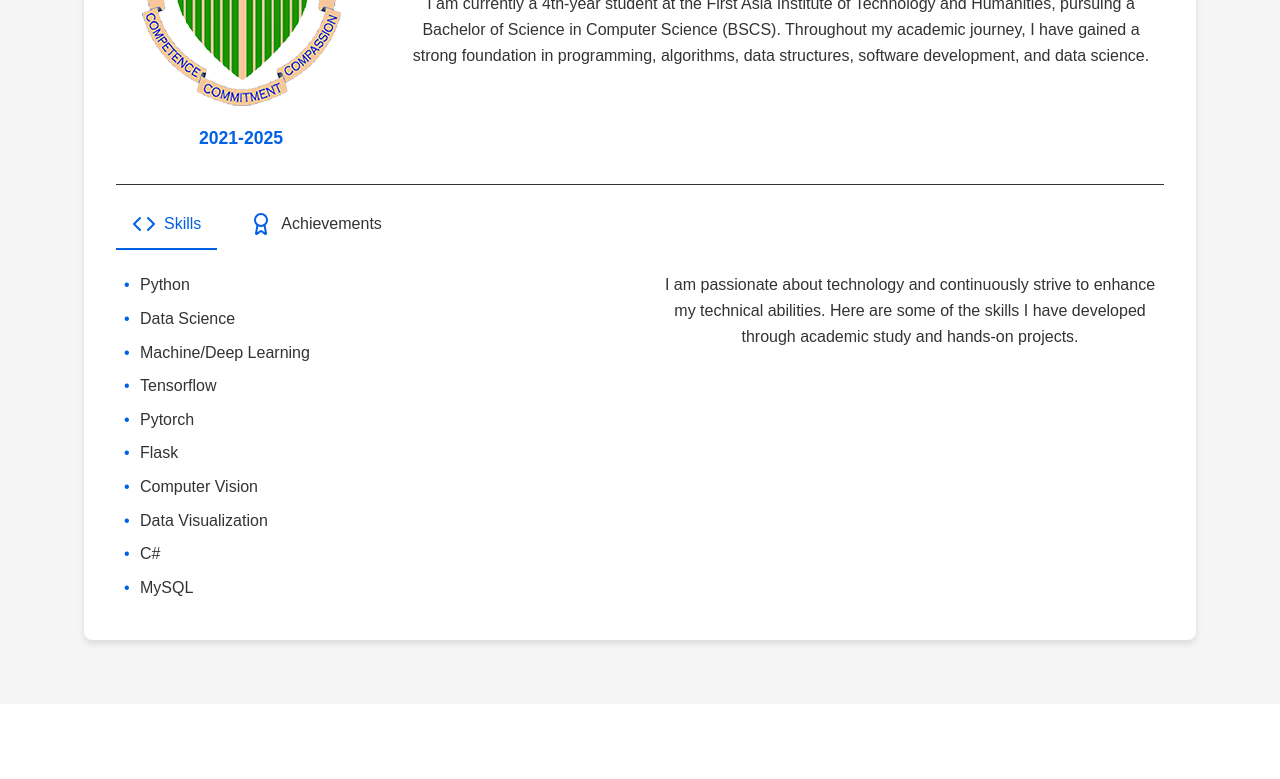
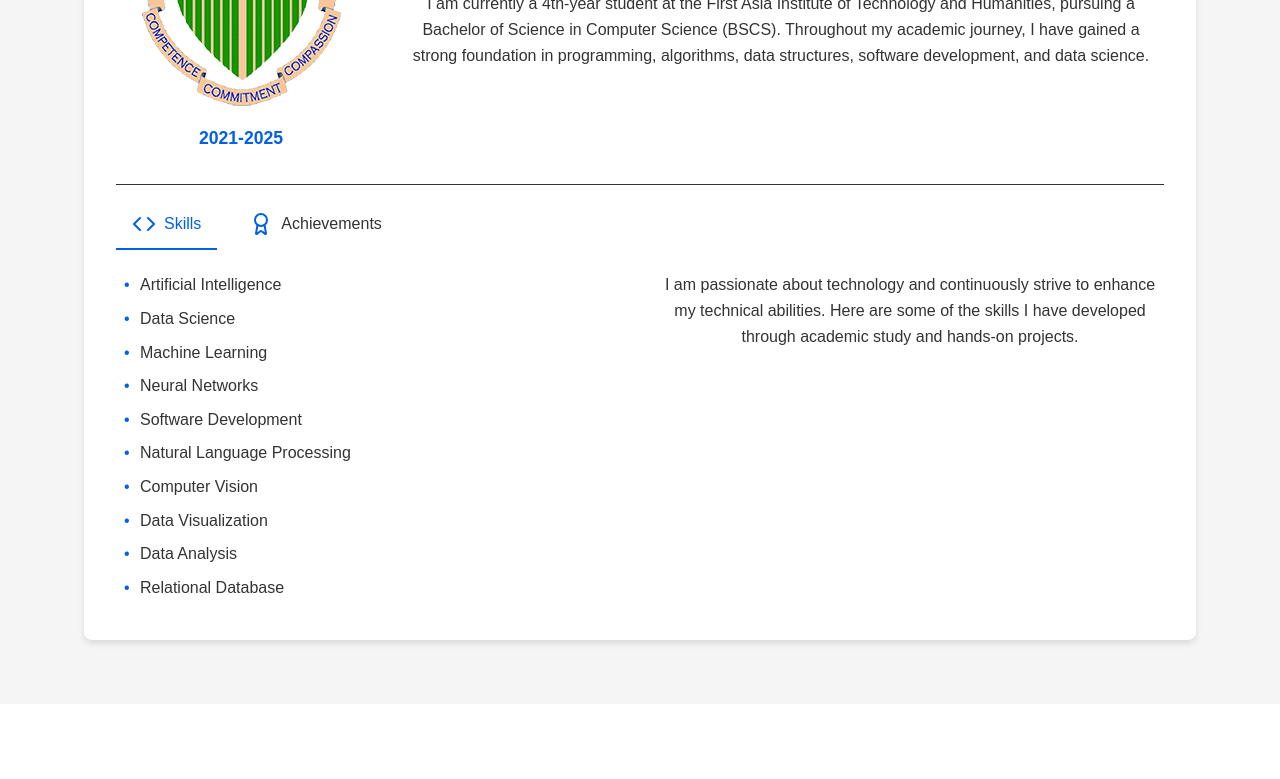
Before and after one commit to FTsune/portfolio, a React (Create React App) app: page / in a window 1280 px wide. Shown: the part 1072-1851 px from the top of the page. Built offline with nearby package versions, Linux system fonts and the light colour scheme.

Commit message:
Update info.

```diff
--- a/src/components/About.tsx
+++ b/src/components/About.tsx
@@ -11,22 +11,23 @@ const About: React.FC = () => {
   const achievementsDescription = "My hard work and dedication have been recognized through various academic achievements and certifications. Here are some of my key accomplishments.";
 
   const skills = [
-    "Python",
+    "Artificial Intelligence",
     "Data Science",
-    "Machine/Deep Learning",
-    "Tensorflow",
-    "Pytorch",
-    "Flask",
+    "Machine Learning",
+    "Neural Networks",
+    "Software Development",
+    "Natural Language Processing",
     "Computer Vision",
     "Data Visualization",
-    "C#",
-    "MySQL"
+    "Data Analysis",
+    "Relational Database"
   ];
 
   const achievements = [
     "Academic Year 2021-2022 Dean's Lister",
     "Academic Year 2022-2023 2nd Semester Dean's Lister",
     "Academic Year 2023-2024 President's Lister",
+    "Academic Year 2024-2025 President's Lister",
     "Certified CompTIA ITF+ 2024 Exam Passer",
     "Top 15 Finalist, DICT IV-A Regional Pitching Competition",
     "10th TOPCIT Philippines Level 2 Certification"
--- a/src/components/Hero.tsx
+++ b/src/components/Hero.tsx
@@ -21,7 +21,7 @@ const Hero: React.FC = () => {
           <div className="hero-text">
             <h1>Franco</h1>
             <p className="subtitle">BS Computer Science</p>
-            <p className="about-text">Hi, I'm Franco Miguel A. Villamor, a passionate student interested in Data Science! I specialize mostly in Python.</p>
+            <p className="about-text">Hi, I'm Franco Miguel A. Villamor, a passionate student interested in Data Science/AI! I specialize mostly in Python.</p>
             <div className="hero-links">
               <div className="social-links">
                 <a href="https://github.com/FTsune" aria-label="GitHub"><Github /></a>
```
Also changed, not shown: 1 other file (tests, documents, lock files or other folders).
